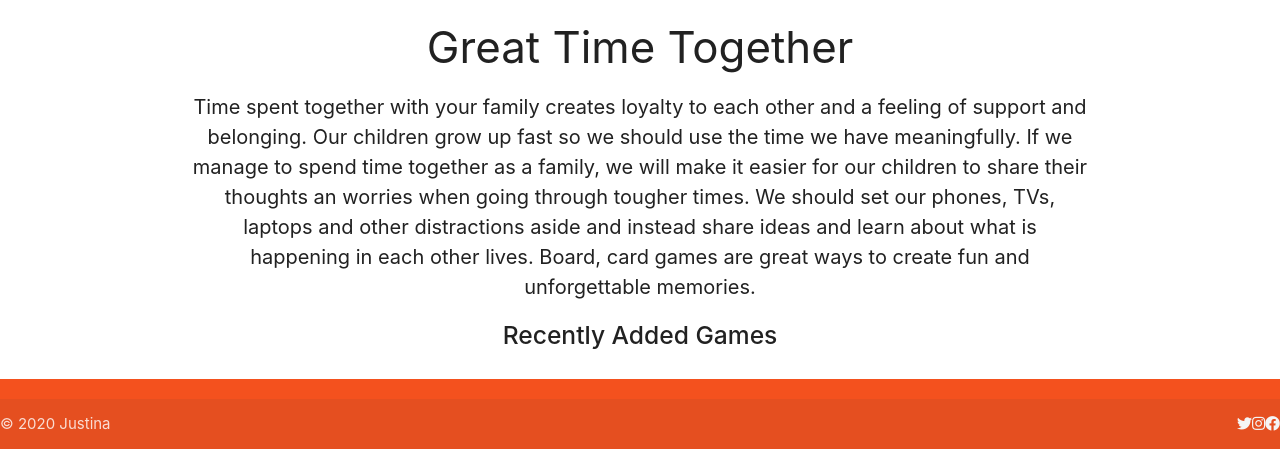
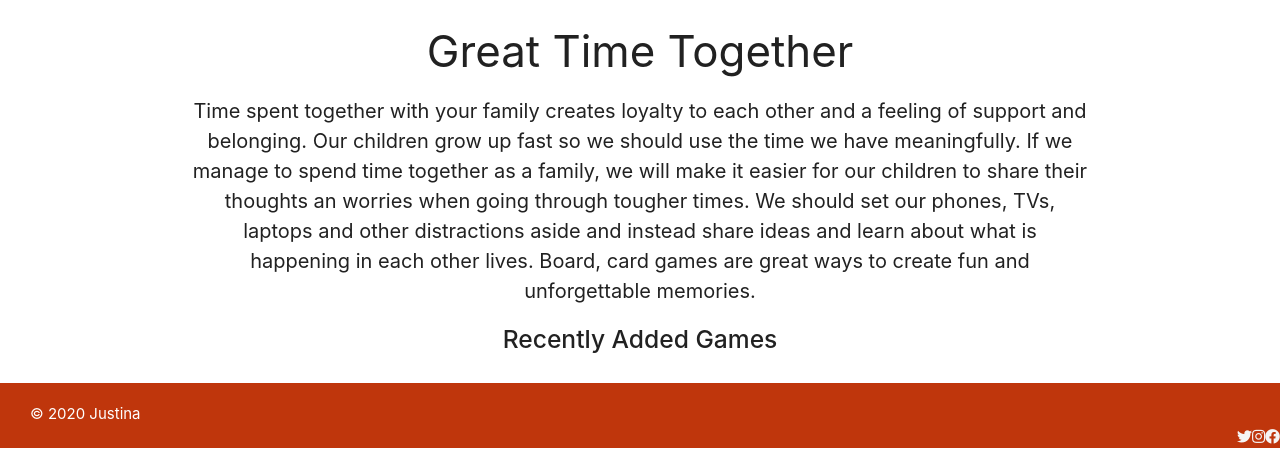
Before and after one commit to Code-Institute-Submissions/MS3-family-games, a Flask app: page / in a window 1280 px wide. Shown: the part 741-1190 px from the top of the page. Run offline with Flask 2, Linux system fonts and the light colour scheme; data that the repository does not hold is empty; some libraries are stand-ins or nearby versions.

Commit message:
Fixed footer to the bottom

```diff
--- a/static/css/style.css
+++ b/static/css/style.css
@@ -2,6 +2,17 @@
     font-size: 20px;
 }
 
-footer {
-    bottom: 0;
-}
+/* Materialize CSS to keep footer at the bottom */
+body {
+    display: flex;
+    min-height: 100vh;
+    flex-direction: column;
+  }
+
+main {
+    flex: 1 0 auto;
+  }
+
+.brand-logo, .copyright-text{
+    margin-left: 30px;
+  }
--- a/templates/base.html
+++ b/templates/base.html
@@ -7,6 +7,8 @@
     <link rel="stylesheet" href="https://cdnjs.cloudflare.com/ajax/libs/font-awesome/5.15.1/css/all.css">
     <link rel="stylesheet" href="{{ url_for('static', filename='css/style.css') }}" type="text/css">
     <title>Family Games</title>
+
+    <!-- To inject styles from child template -->
     {% block styles %}
     {% endblock %}
 </head>
@@ -14,28 +16,29 @@
 
     <header>
 
+        <!-- Navigation -->
         <nav>
-            <div class="nav-wrapper deep-orange darken-1">
-                <div class="brand-logo center"><h4>Family Games</h4></div>
-                <a href="#" data-target="mobile-demo" class="sidenav-trigger"><i class="far fa-folder-open"></i></a>
+            <div class="nav-wrapper deep-orange darken-3">
+                <div class="brand-logo"><h4>Family Games</h4></div>
+                <a href="#" data-target="mobile-demo" class="sidenav-trigger"><i class="fas fa-bars"></i></a>
                 <ul class="center hide-on-med-and-down right">
-                    <li><a class="waves-effect waves-light grey darken-3 btn-large" href="{{ url_for('home') }}"><i class="fas fa-home"></i>Home</a></li>
-                    <li><a class="waves-effect waves-light grey darken-3 btn-large" href="{{ url_for('get_games') }}"><i class="fas fa-dice"></i> Games</a></li>
-                    <li><a class="waves-effect waves-light grey darken-3 btn-large" href="{{ url_for('add_game') }}"><i class="fas fa-plus"></i> Add Game</a></li>
+                    <li><a class="waves-effect waves-light" href="{{ url_for('home') }}"><i class="fas fa-home"></i>Home</a></li>
+                    <li><a class="waves-effect waves-light" href="{{ url_for('get_games') }}"><i class="fas fa-dice"></i> Games</a></li>
+                    <li><a class="waves-effect waves-light" href="{{ url_for('add_game') }}"><i class="fas fa-plus"></i> Add Game</a></li>
                 </ul>
-
             </div>
         </nav>
 
+        <!-- Side navbar for mobile -->
         <ul class="sidenav" id="mobile-demo">
             <li><a href="{{ url_for('home') }}">Home</a></li>
             <li><a href="{{ url_for('get_games') }}">Games</a></li>
             <li><a href="{{ url_for('add_game') }}">Add Game</a></li>
-
         </ul>
 
      </header>
 
+        <!-- Flash messages -->
         {% with messages = get_flashed_messages() %}
             {% if messages %}
                 {% for message in messages %}
@@ -46,14 +49,15 @@
             {% endif %}
         {% endwith %}
 
+        <!-- Main content -->
         <main class="container">
             {% block content %}
             {% endblock %}
         </main>
 
-        <footer class="page-footer deep-orange darken-1">
-            <div class="footer-copyright">
-                <div>
+        <!-- Footer -->
+        <footer class="page-footer deep-orange darken-4">
+            <div class="copyright-text">
                 © 2020 Justina
             </div>
             <div class="right">
@@ -61,13 +65,14 @@
                 <a class="grey-text text-lighten-4 right" href="#!"><i class="fab fa-instagram"></i></a>
                 <a class="grey-text text-lighten-4 right" href="#!"><i class="fab fa-twitter"></i></a>
             </div>
-             </div>
         </footer>
 
     <script src="https://code.jquery.com/jquery-3.5.1.min.js"
         integrity="sha256-9/aliU8dGd2tb6OSsuzixeV4y/faTqgFtohetphbbj0=" crossorigin="anonymous"></script>
     <script src="https://cdnjs.cloudflare.com/ajax/libs/materialize/1.0.0/js/materialize.min.js"></script>
     <script src="{{ url_for('static', filename='js/script.js') }}"></script>
+
+    <!-- To inject custom javascript from child template -->
     {% block scripts %}
     {% endblock %}
 </body>
--- a/templates/home.html
+++ b/templates/home.html
@@ -6,7 +6,7 @@
         <a class="carousel-item" href="#one!"><img src="https://www.signupgenius.com/cms/socialMediaImages/family-night-game-ideas-facebook-1200x630.png"></a>
         <a class="carousel-item" href="#two!"><img src="https://www.siparent.com/wp-content/uploads/2020/04/family-game-night.jpg"></a>
         <a class="carousel-item" href="#three!"><img src="https://img.dtcn.com/image/21oak/family-board-games-featured-resized-1200x630-c-ar1.91-n.jpg"></a>
-        <a class="carousel-item" href="#four!"><img src="https://www.familyvacationcritic.com/uploads/sites/19/2019/04/FamilyPlayingGame-Monkey-Business-Images-ShutterstockHERO-1.jpg"></a>
+        <a class="carousel-item" href="#four!"><img src="https://themarket.com/nz/discover/wp-content/uploads/2019/09/Monopoly-Game-Kids-1-1600x912.jpg"></a>
     </div>
 
     <!-- Title -->
@@ -26,7 +26,7 @@
             {% for game in games %}
 
                 <div class="col s12 m4">
-                    <div class="card medium s12 m4">
+                    <div class="card hoverable medium s12 m4">
                         <div class="card-content">
                             <span class="card-title activator center grey-text text-darken-4"><strong>{{ game.game_name }}</strong><i class="fas fa-ellipsis-v right"></i></span>
                         </div>
```
Lines whose indentation alone changed are shown as unchanged.
